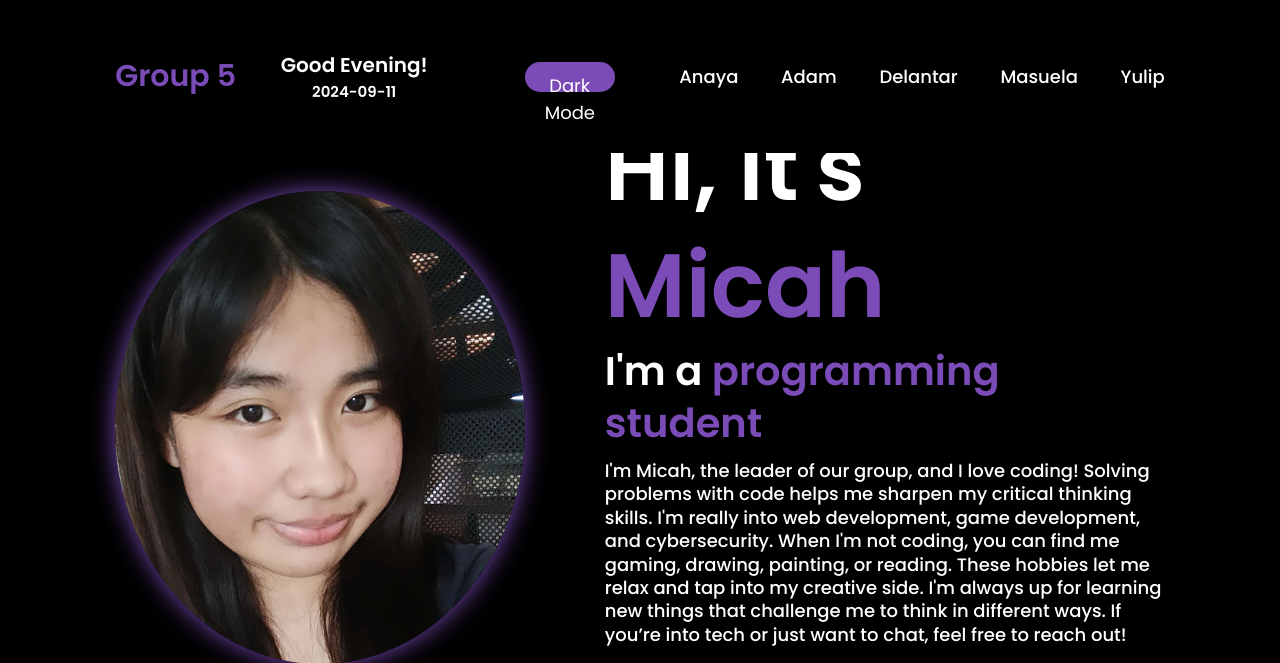
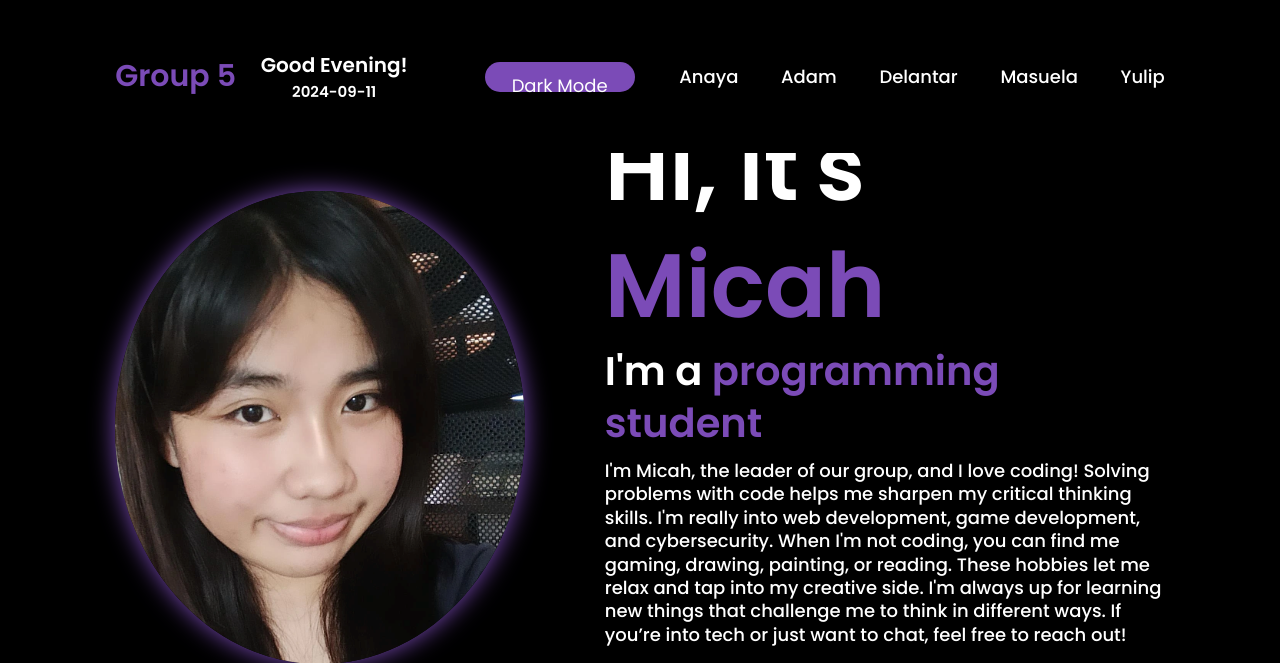
Before and after one commit to mccvliqht/IntProg_Exe2, a PHP site: page / in a window 1280 px wide. Shown: the top 663 px of the page. Run offline with PHP 8.4, Linux system fonts and the light colour scheme; some libraries are stand-ins or nearby versions.

Commit message:
Update styles.css

```diff
--- a/styles.css
+++ b/styles.css
@@ -86,7 +86,7 @@ html::-webkit-scrollbar-thumb {
     background-color: var(--main-color);
     border: none;
     height: 30px;
-    width: 90px;
+    width: 150px;
     border-radius: 30px;
     cursor: pointer;
     margin-left: 5%;
```
